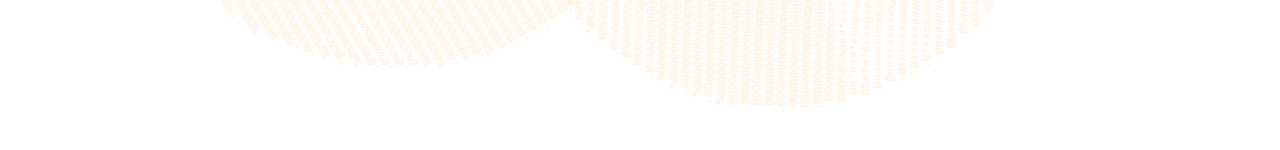
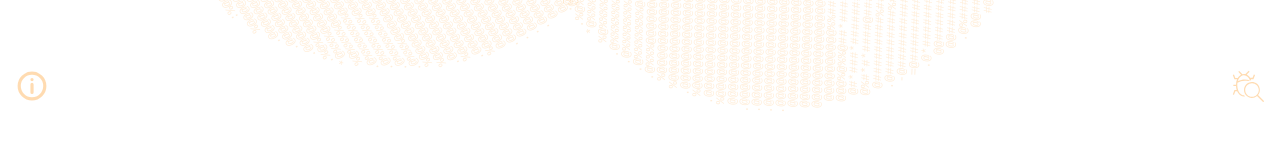
Before and after one commit to Suchti18/dj_controller, a React (Vite) app: page / in a window 1280 px wide. Shown: the part 690-840 px from the top of the page. Built offline with nearby package versions, Linux system fonts and the light colour scheme.

Commit message:
Added small buttons at the bottom for debug and information

```diff
--- /dev/null
+++ b/src/components/utils/DebugMenu.css
@@ -0,0 +1,8 @@
+.debugMenuIcon {
+    position: absolute;
+    bottom: 8px;
+    right: 16px;
+    height: auto;
+    opacity: 0.3;
+    color: darkorange;
+}
--- /dev/null
+++ b/src/components/utils/DebugMenu.tsx
@@ -0,0 +1,18 @@
+import debugIcon from '../../assets/debug.svg';
+import './DebugMenu.css';
+
+const DebugMenu = () => {
+    return (
+        <>
+            <img
+                className="debugMenuIcon"
+                src={debugIcon}
+                height="32"
+                width="32"
+                onClick={console.log}
+            />
+        </>
+    )
+}
+
+export default DebugMenu
--- /dev/null
+++ b/src/components/utils/InfoMenu.css
@@ -0,0 +1,8 @@
+.infoMenuIcon {
+    position: absolute;
+    bottom: 8px;
+    left: 16px;
+    height: auto;
+    opacity: 0.3;
+    color: darkorange;
+}
--- /dev/null
+++ b/src/components/utils/InfoMenu.tsx
@@ -0,0 +1,18 @@
+import infoIcon from '../../assets/info.svg';
+import './InfoMenu.css';
+
+const InfoMenu = () => {
+    return (
+        <>
+            <img
+                className="infoMenuIcon"
+                src={infoIcon}
+                height="32"
+                width="32"
+                onClick={console.log}
+            />
+        </>
+    )
+}
+
+export default InfoMenu
--- a/src/main.tsx
+++ b/src/main.tsx
@@ -3,10 +3,14 @@ import './index.css'
 import {StrictMode} from "react";
 import Controller from "./components/Controller.tsx";
 import AsciiBackground from "./components/utils/Background.tsx";
+import DebugMenu from "./components/utils/DebugMenu.tsx";
+import InfoMenu from "./components/utils/InfoMenu.tsx";
 
 createRoot(document.getElementById('root')!).render(
     <StrictMode>
         <AsciiBackground count={2} />
         <Controller />
+        <InfoMenu />
+        <DebugMenu />
     </StrictMode>
 )
```
Also changed, not shown: src/assets/debug.svg (added), src/assets/info.svg (added).
